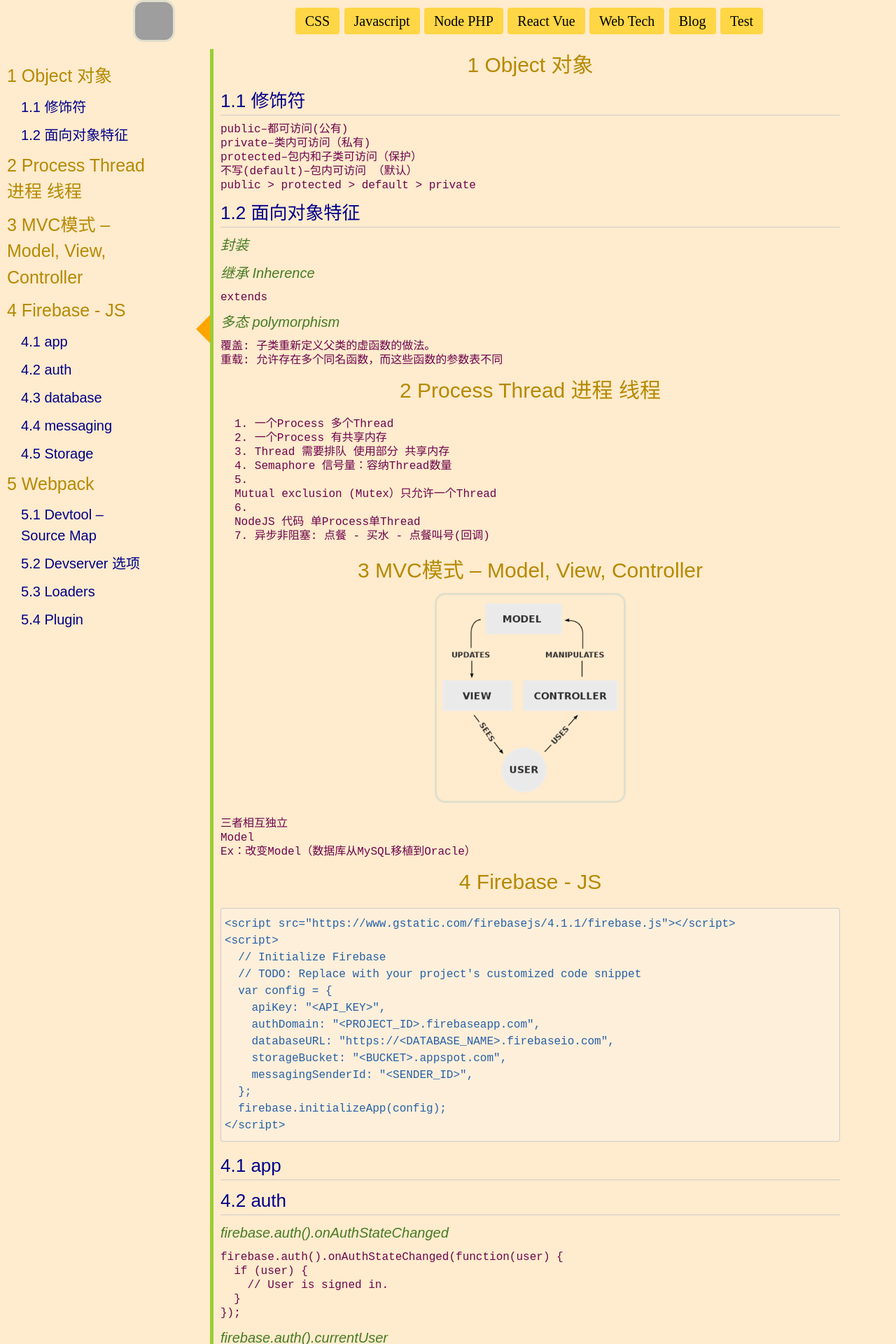
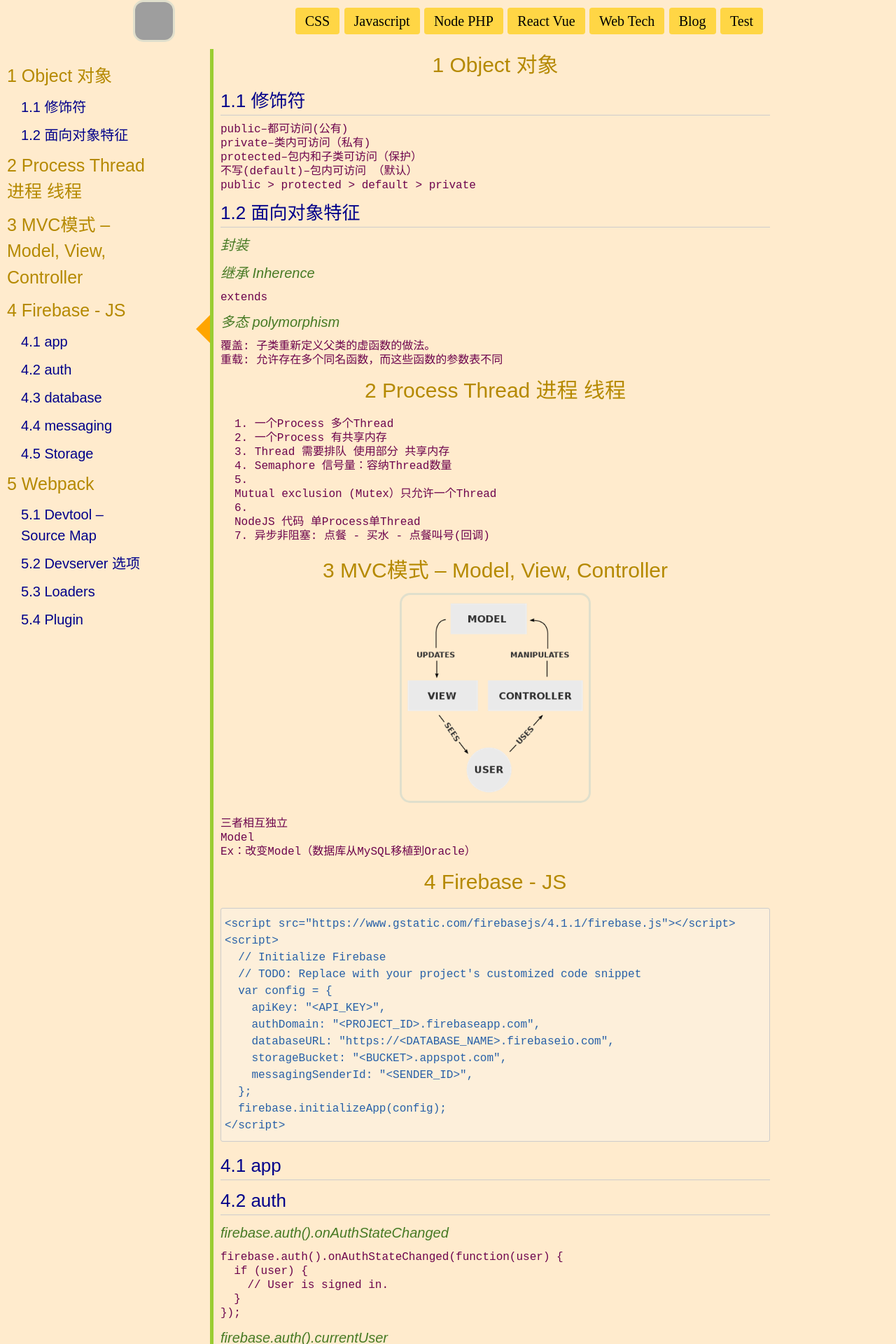
Before and after one commit to rfd3344a/rfd3344.github.io, a Jekyll site: the page built from notes/Web_Tech.md, in a window 1280 px wide. Shown: the top 1920 px of the page at 70% size. Built offline with Jekyll 4.4.1, drawn with Linux system fonts in a browser that asks for light colours; nearby versions of some CDN libraries; some web fonts are replaced; our own code applies the rules of GitHub Pages for plain Markdown files; grey boxes are pictures that could not be loaded.

Commit message:
Update notes.css

```diff
--- a/css/notes.css
+++ b/css/notes.css
@@ -36,7 +36,7 @@ body{
 }
 .notes .content{
 	width: 80%;
-	max-width:900px;
+	max-width:800px;
 	margin-left: 300px;
 	border-left: 5px solid yellowgreen;
 	padding-left: 10px;
```
